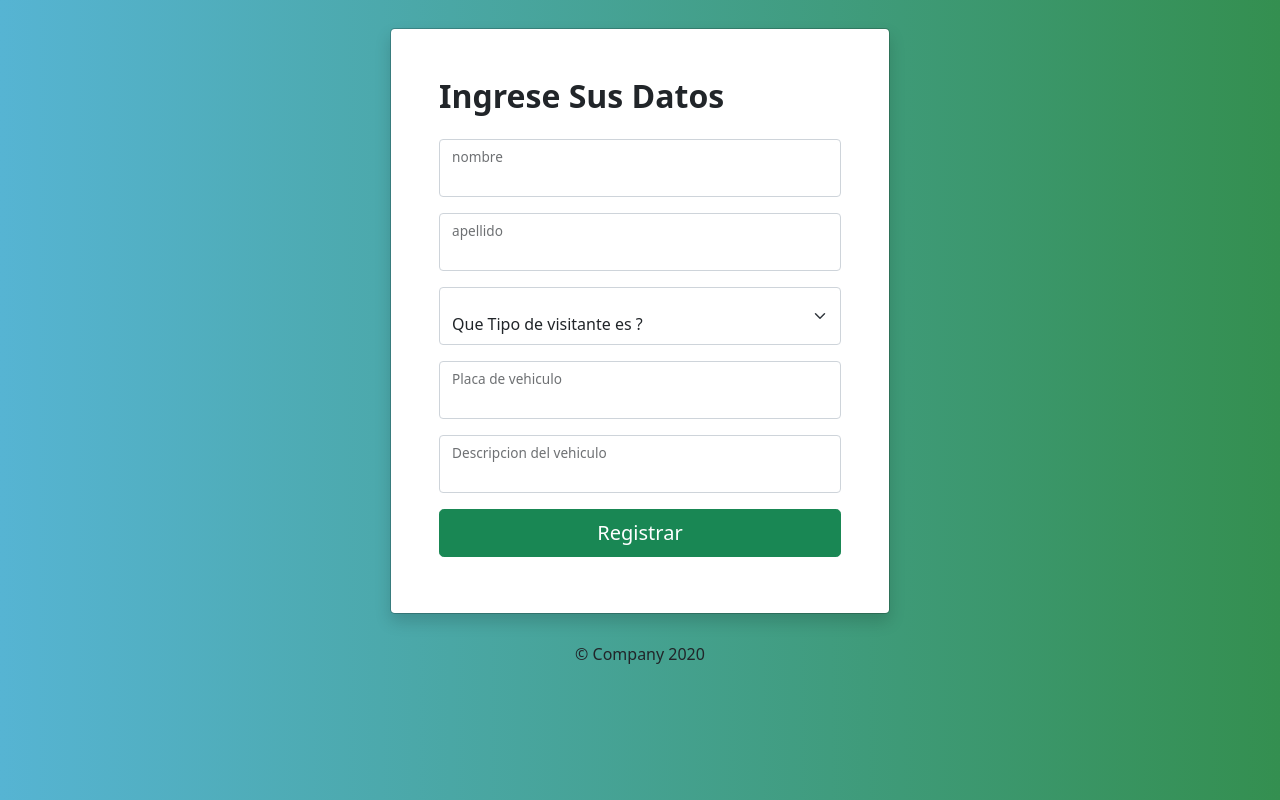
After one commit to JesusPetro/rregistro_visitas, a Flask app: page /add_visitante in a window 1280 px wide. The commit adds this page. Run offline with Flask 2, Linux system fonts and the light colour scheme; some libraries are stand-ins or nearby versions.

Commit message:
creacion de plantilla de inicio y añadir visitantes

```diff
--- a/app.py
+++ b/app.py
@@ -11,6 +11,9 @@ model = []
 def index():
     return render_template('index.html')
 
+@app.route("/add_visitante")
+def add_visitante():
+    return render_template('add_visitante.html')
 """
 @app.route('/person_detail', methods=['POST'])
 def person_detail():
--- /dev/null
+++ b/static/css/main.css
@@ -0,0 +1,6 @@
+body {
+    background: #348F50;  /* fallback for old browsers */
+background: -webkit-linear-gradient(to right, #56B4D3, #348F50);  /* Chrome 10-25, Safari 5.1-6 */
+background: linear-gradient(to right, #56B4D3, #348F50); /* W3C, IE 10+/ Edge, Firefox 16+, Chrome 26+, Opera 12+, Safari 7+ */
+
+  }
--- /dev/null
+++ b/templates/add_visitante.html
@@ -0,0 +1,47 @@
+{% extends "base.html" %}
+
+{% block page_content %}
+
+    <div class="modal-dialog" role="document">
+      <div class="modal-content rounded-5 shadow">
+        <div class="modal-header p-5 pb-4 border-bottom-0">
+          <!-- <h5 class="modal-title">Modal title</h5> -->
+          <h2 class="fw-bold mb-0">Ingrese Sus Datos </h2>
+        </div>
+
+        <div class="modal-body p-5 pt-0">
+          <form class="">
+            <div class="form-floating mb-3">
+              <input type="text" class="form-control rounded-4" >
+              <label for="floatingInput">nombre</label>
+            </div>
+            <div class="form-floating mb-3">
+              <input type="text" class="form-control rounded-4">
+              <label for="floatingPassword">apellido</label>
+            </div>
+            <div class="form-floating mb-3">
+                <select class="form-select" aria-label="Default select example">
+                    <option selected><Q>Que Tipo de visitante es ?</Q></option>
+                    <option value="Estudiante">Estudiante</option>
+                    <option value="Profesor">TProfesor</option>
+                    <option value="Administrativo">Administrativo</option>
+                    <option value="Externo">Externo</option>
+                  </select>
+              </div>
+              <div class="form-floating mb-3">
+                <input type="text" class="form-control rounded-4">
+                <label for="floatingPassword">Placa de vehiculo</label>
+              </div>
+              <div class="form-floating mb-3">
+                <input type="text" class="form-control rounded-4">
+                <label for="floatingPassword">Descripcion del vehiculo</label>
+              </div>
+
+            <button class="w-100 mb-2 btn btn-lg rounded-4 btn-success" type="submit">Registrar</button>
+          </form>
+        </div>
+      </div>
+    </div>
+
+
+{% endblock %}
--- a/templates/base.html
+++ b/templates/base.html
@@ -5,17 +5,21 @@
     <meta http-equiv="X-UA-Compatible" content="IE=edge">
     <meta name="viewport" content="width=device-width, initial-scale=1.0">
     <link href="https://cdn.jsdelivr.net/npm/bootstrap@5.1.3/dist/css/bootstrap.min.css" rel="stylesheet" integrity="sha384-1BmE4kWBq78iYhFldvKuhfTAU6auU8tT94WrHftjDbrCEXSU1oBoqyl2QvZ6jIW3" crossorigin="anonymous">
+    <link rel="stylesheet" href="{{url_for('static', filename='css/main.css')}}">
     <title>Registro Visitas UTB</title>
+
 </head>
 <body class="text-center">
     {% block content %}
-    <div class="container">
+    <div class="container" id="contenido">
+        <!-- contenido de la pagina -->
         {% block page_content %}{% endblock %}
     </div>
     {% endblock %}
     <footer class="footer">
         <p>© Company 2020</p>
     </footer>
+
      <!-- scripst de js de bootstrap -->
     <script src="https://cdn.jsdelivr.net/npm/bootstrap@5.1.3/dist/js/bootstrap.bundle.min.js" integrity="sha384-ka7Sk0Gln4gmtz2MlQnikT1wXgYsOg+OMhuP+IlRH9sENBO0LRn5q+8nbTov4+1p" crossorigin="anonymous"></script>
     <script src="https://cdn.jsdelivr.net/npm/@popperjs/core@2.10.2/dist/umd/popper.min.js" integrity="sha384-7+zCNj/IqJ95wo16oMtfsKbZ9ccEh31eOz1HGyDuCQ6wgnyJNSYdrPa03rtR1zdB" crossorigin="anonymous"></script>
--- a/templates/index.html
+++ b/templates/index.html
@@ -8,7 +8,7 @@
       <p class="col-lg-10 fs-4">Colaboremos con la seguridad de nuestra comunidad UTB .</p>
     </div>
     <div class="col-md-10 mx-auto col-lg-5">
-      <form class="p-4 p-md-5 border rounded-3 bg-light">
+      <form  class="p-4 p-md-5 border rounded-3 bg-light">
         <div class="form-floating mb-3">
           <input type="email" class="form-control" id="floatingInput" placeholder="name@example.com">
           <label for="floatingInput">Email address</label>
@@ -22,9 +22,9 @@
             <input type="checkbox" value="remember-me"> Remember me
           </label>
         </div>
-        <button class="w-100 btn btn-lg btn-primary" type="submit">Sign up</button>
+        <button class="w-100 btn btn-lg btn-success" type="submit">Sign up</button>
         <hr class="my-4">
-        <small class="text-muted">By clicking Sign up, you agree to the terms of use.</small>
+        <h4><a class="link-success" href="/add_visitante">registrate</a></h4>
       </form>
     </div>
   </div>
```
Also changed, not shown: static/img/descarga.png (added).
